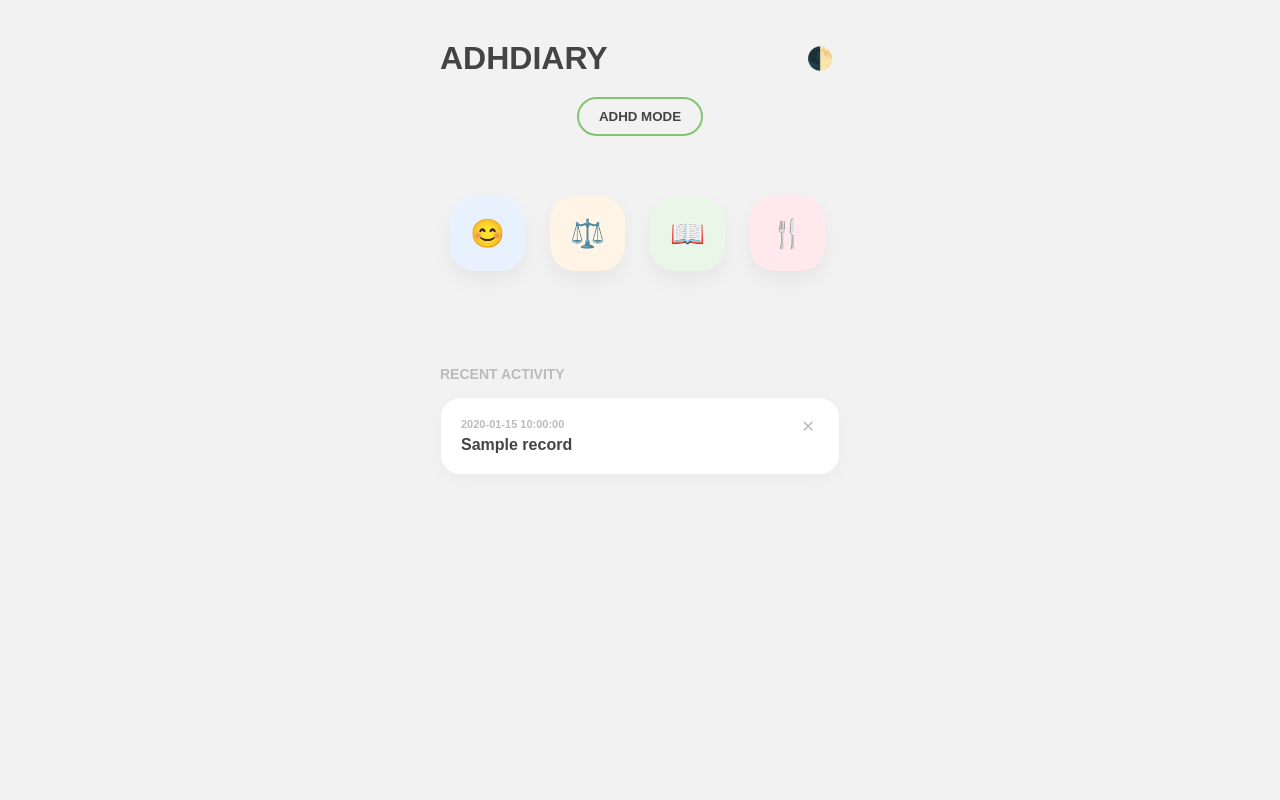
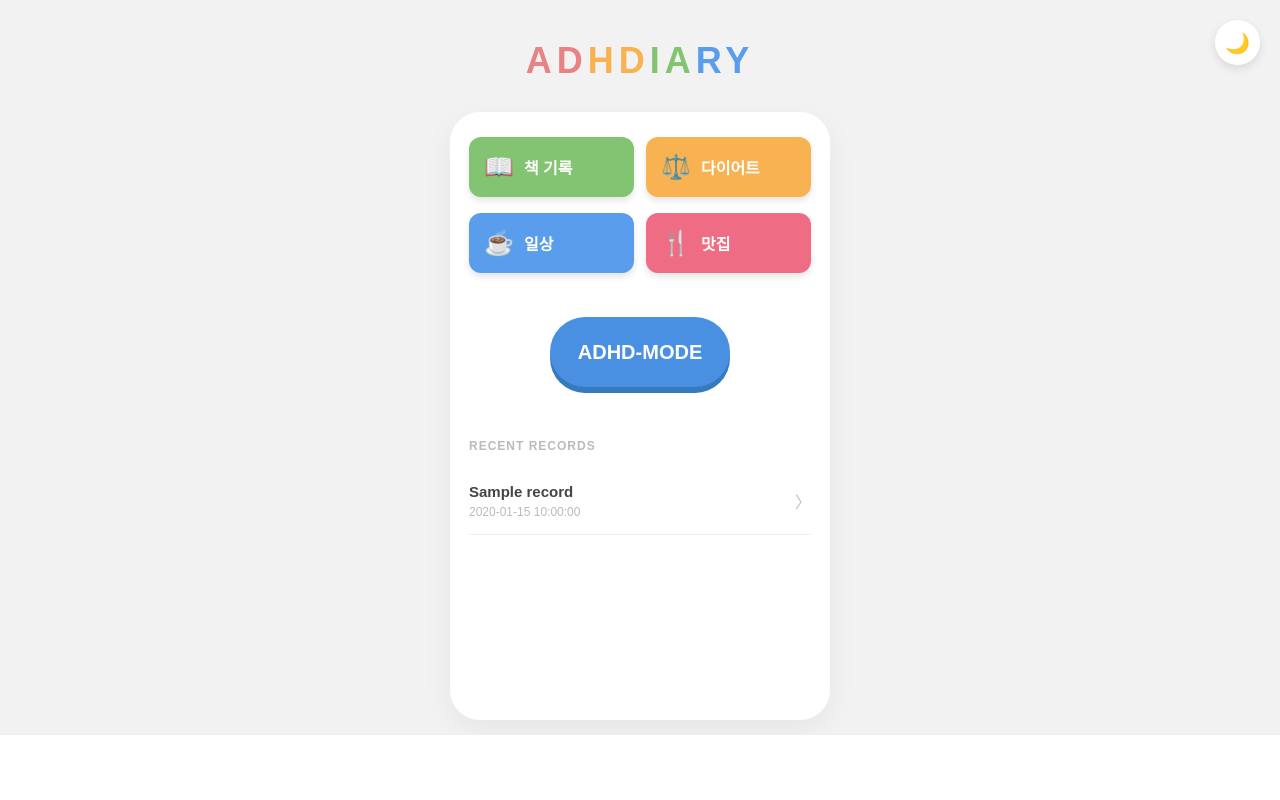
Before and after one commit to wealthsmurf/ADHdiary, a FastAPI app: template templates/index.html in a window 1280 px wide. Run offline with FastAPI, Linux system fonts and the light colour scheme; the template is opened without the code that fills it: most values are stand-ins (such as "Sample title", 1, 10 or a date in 2020).

Commit message:
Update index.html

```diff
--- a/templates/index.html
+++ b/templates/index.html
@@ -5,103 +5,234 @@
     <meta name="viewport" content="width=device-width, initial-scale=1.0">
     <title>ADHDIARY</title>
     <style>
-        :root { --bg-color: #F2F2F2; --card-bg: #FFFFFF; --text-main: #444; --text-sub: #BBBBBB; --border-color: #EEEEEE; }
-        body.dark-mode { --bg-color: #121212; --card-bg: #1E1E1E; --text-main: #FFFFFF; --text-sub: #888; --border-color: #333; }
-        body { margin: 0; padding: 0; font-family: 'Apple SD Gothic Neo', sans-serif; background: var(--bg-color); color: var(--text-main); display: flex; flex-direction: column; align-items: center; min-height: 100vh; transition: 0.3s; }
-
-        .header { width: 90%; max-width: 400px; margin-top: 40px; display: flex; justify-content: space-between; align-items: center; }
-        .adhd-btn { padding: 10px 20px; border-radius: 50px; border: 2px solid #82C471; background: none; color: var(--text-main); font-weight: bold; cursor: pointer; }
-
-        /* 아이콘 영역 */
-        #adhd-area { position: relative; width: 100%; max-width: 400px; height: 180px; margin-top: 20px; }
-        .cat-btn {
-            position: absolute; width: 75px; height: 75px; border-radius: 25px;
-            display: flex; align-items: center; justify-content: center; font-size: 28px;
-            text-decoration: none; box-shadow: 0 10px 20px rgba(0,0,0,0.05); transition: transform 0.2s;
+        :root {
+            /* 라이트모드 변수 */
+            --bg-color: #F2F2F2;
+            --card-bg: #FFFFFF;
+            --text-main: #444444;
+            --text-sub: #BBBBBB;
+            --border-color: #EEEEEE;
+            --adhd-blue: #4A90E2;
         }
 
-        /* 피드 리스트 */
-        .feed-container { width: 90%; max-width: 400px; margin-top: 30px; padding-bottom: 50px; }
-        .feed-title { font-size: 14px; font-weight: bold; color: var(--text-sub); margin-bottom: 15px; }
+        body.dark-mode {
+            /* 다크모드 변수 */
+            --bg-color: #121212;
+            --card-bg: #1E1E1E;
+            --text-main: #FFFFFF;
+            --text-sub: #888888;
+            --border-color: #333333;
+        }
+
+        body {
+            margin: 0; padding: 0; font-family: 'Apple SD Gothic Neo', sans-serif;
+            background-color: var(--bg-color); display: flex; flex-direction: column;
+            align-items: center; min-height: 100vh; overflow-x: hidden;
+            color: var(--text-main); transition: background-color 0.3s, color 0.3s;
+        }
+
+        /* 다크모드 토글 버튼 */
+        .dark-toggle {
+            position: fixed; top: 20px; right: 20px; width: 45px; height: 45px;
+            background: var(--card-bg); border-radius: 50%; display: flex;
+            align-items: center; justify-content: center; cursor: pointer;
+            box-shadow: 0 4px 10px rgba(0,0,0,0.1); z-index: 3000; font-size: 20px;
+        }
+
+        .logo { margin-top: 40px; font-size: 36px; font-weight: 900; letter-spacing: 5px; text-align: center; }
+        .logo span:nth-child(1), .logo span:nth-child(2) { color: #E88385; }
+        .logo span:nth-child(3), .logo span:nth-child(4) { color: #F9B252; }
+        .logo span:nth-child(5), .logo span:nth-child(6) { color: #82C471; }
+        .logo span:nth-child(7), .logo span:nth-child(8) { color: #5B9DED; }
+
+        .main-card {
+            background: var(--card-bg); width: 90%; max-width: 380px; margin-top: 30px;
+            border-radius: 30px; box-shadow: 0 10px 30px rgba(0,0,0,0.05);
+            display: flex; flex-direction: column; align-items: center; padding-bottom: 20px;
+            flex-grow: 1; margin-bottom: 80px; transition: background 0.3s;
+        }
+
+        .grid-container {
+            display: grid; grid-template-columns: 1fr 1fr;
+            gap: 12px; width: 90%; margin-top: 25px; position: relative; min-height: 140px;
+        }
+
+        .category-btn {
+            height: 60px; border-radius: 12px; border: none;
+            color: white; font-size: 16px; font-weight: bold;
+            display: flex; align-items: center; justify-content: flex-start;
+            padding: 0 15px; cursor: pointer; box-shadow: 0 4px 6px rgba(0,0,0,0.1);
+        }
+        .category-btn .icon { font-size: 24px; margin-right: 10px; }
+
+        .btn-book { background-color: #82C471; }
+        .btn-diet { background-color: #F9B252; }
+        .btn-daily { background-color: #5B9DED; }
+        .btn-food { background-color: #EF6C85; }
+
+        .adhd-mode-btn {
+            width: 180px; height: 70px; background-color: var(--adhd-blue);
+            color: white; border-radius: 35px; border: none;
+            font-size: 20px; font-weight: 900; margin-top: 40px;
+            box-shadow: 0 6px 0 #357ABD; cursor: pointer; z-index: 2000;
+        }
+
+        .record-section { width: 90%; margin-top: 40px; text-align: left; }
+        .record-section h3 { font-size: 12px; color: var(--text-sub); letter-spacing: 1px; margin-bottom: 15px; }
+
         .record-card {
-            background: var(--card-bg); border-radius: 20px; padding: 20px; margin-bottom: 12px;
-            box-shadow: 0 5px 15px rgba(0,0,0,0.03); position: relative; border: 1px solid var(--border-color);
+            border-bottom: 1px solid var(--border-color); padding: 15px 0;
+            display: flex; justify-content: space-between; align-items: center; cursor: pointer;
         }
-        .record-card .date { font-size: 11px; color: var(--text-sub); margin-bottom: 6px; font-weight: bold; }
-        .record-card .title { font-size: 16px; font-weight: bold; }
-        .delete-btn { position: absolute; top: 18px; right: 18px; border: none; background: none; color: var(--text-sub); cursor: pointer; font-size: 16px; }
+        .record-info b { font-size: 15px; color: var(--text-main); }
+        .record-info p { font-size: 12px; color: var(--text-sub); margin: 4px 0 0 0; }
+
+        .bottom-nav {
+            width: 100%; height: 65px; background: var(--card-bg);
+            position: fixed; bottom: 0; display: flex;
+            justify-content: space-around; align-items: center;
+            border-top: 1px solid var(--border-color); font-size: 24px; color: var(--adhd-blue); z-index: 1000;
+        }
+
+        .modal { display: none; position: fixed; z-index: 4000; left: 0; top: 0; width: 100%; height: 100%; background: rgba(0,0,0,0.7); }
+        .modal-content { background: var(--card-bg); margin: 25% auto; padding: 25px; width: 80%; max-width: 320px; border-radius: 25px; position: relative; color: var(--text-main); }
+        .delete-btn { background: #ff8a80; color: white; border: none; width: 100%; padding: 12px; border-radius: 12px; margin-top: 20px; font-weight: bold; cursor: pointer; }
     </style>
 </head>
 <body>
 
-    <div class="header">
-        <h1 style="font-weight: 900; margin: 0;">ADHDIARY</h1>
-        <button onclick="toggleDarkMode()" style="background:none; border:none; font-size: 22px; cursor:pointer;">🌓</button>
+    <div class="dark-toggle" onclick="toggleDarkMode()" id="darkBtn">🌙</div>
+
+    <div class="logo">
+        <span>A</span><span>D</span><span>H</span><span>D</span><span>I</span><span>A</span><span>R</span><span>Y</span>
     </div>
 
-    <div style="margin-top: 20px;">
-        <button class="adhd-btn" onclick="startADHD()">ADHD MODE</button>
+    <div class="main-card">
+        <div class="grid-container" id="boundary">
+            <button class="category-btn btn-book" id="btn1" onclick="location.href='/book'">
+                <span class="icon">📖</span> 책 기록
+            </button>
+            <button class="category-btn btn-diet" id="btn2" onclick="location.href='/diet'">
+                <span class="icon">⚖️</span> 다이어트
+            </button>
+            <button class="category-btn btn-daily" id="btn3" onclick="location.href='/daily'">
+                <span class="icon">☕</span> 일상
+            </button>
+            <button class="category-btn btn-food" id="btn4" onclick="location.href='/food'">
+                <span class="icon">🍴</span> 맛집
+            </button>
+        </div>
+
+        <button class="adhd-mode-btn" onclick="toggleADHD()">ADHD-MODE</button>
+
+        <div class="record-section">
+            <h3>RECENT RECORDS</h3>
+            {% for record in records %}
+            <div class="record-card" onclick="openModal('{{ record.id }}', '{{ record.type }}')">
+                <div class="record-info">
+                    <b>{{ record.title }}</b>
+                    <p>{{ record.date }}</p>
+                </div>
+                <div style="color: var(--text-sub);">〉</div>
+            </div>
+            {% endfor %}
+        </div>
     </div>
 
-    <div id="adhd-area">
-        <a href="/daily" class="cat-btn" style="background:#E8F2FF; left:10px; top:40px;">😊</a>
-        <a href="/diet" class="cat-btn" style="background:#FFF4E5; left:110px; top:40px;">⚖️</a>
-        <a href="/book" class="cat-btn" style="background:#EAF7E8; left:210px; top:40px;">📖</a>
-        <a href="/food" class="cat-btn" style="background:#FFE9EC; left:310px; top:40px;">🍴</a>
+    <div class="bottom-nav">
+        <div onclick="location.href='/'"></div><div></div><div></div><div></div>
     </div>
 
-    <div class="feed-container">
-        <div class="feed-title">RECENT ACTIVITY</div>
-        {% for r in records %}
-        <div class="record-card">
-            <div class="date">{{ r.date }}</div>
-            <div class="title">{{ r.title }}</div>
-
-            <form action="/delete_{{ r.type }}/{{ r.id }}" method="post" onsubmit="return confirm('지울까요?');">
-                <button type="submit" class="delete-btn">✕</button>
+    <div id="detailModal" class="modal">
+        <div class="modal-content">
+            <h2 id="modalTitle" style="margin:0; font-size:18px"></h2>
+            <p id="modalDate" style="color:var(--text-sub); font-size:11px; margin-bottom:15px"></p>
+            <div id="modalMemo" style="font-size:14px; line-height:1.6; border-top:1px solid var(--border-color); padding-top:15px; min-height:80px"></div>
+            <form id="deleteForm" method="post">
+                <button type="submit" class="delete-btn">삭제하기</button>
             </form>
+            <button onclick="closeModal()" style="width:100%; margin-top:10px; border:none; background:none; color:var(--text-sub); cursor:pointer">닫기</button>
         </div>
-        {% else %}
-        <p style="text-align: center; color: var(--text-sub); font-size: 13px;">아직 기록이 없습니다.</p>
-        {% endfor %}
     </div>
 
     <script>
-        // 다크모드
+        // 1. 다크모드 로직
         function toggleDarkMode() {
-            document.body.classList.toggle('dark-mode');
-            localStorage.setItem('darkMode', document.body.classList.contains('dark-mode'));
+            const body = document.body;
+            body.classList.toggle('dark-mode');
+            const isDark = body.classList.contains('dark-mode');
+            localStorage.setItem('darkMode', isDark);
+            document.getElementById('darkBtn').innerText = isDark ? '☀️' : '🌙';
         }
-        if (localStorage.getItem('darkMode') === 'true') document.body.classList.add('dark-mode');
 
-        // ADHD 튕기기 애니메이션 (undefined 오류를 일으킬만한 요소 제거)
-        let isAnimating = false;
-        function startADHD() {
-            if (isAnimating) return;
-            isAnimating = true;
+        if (localStorage.getItem('darkMode') === 'true') {
+            document.body.classList.add('dark-mode');
+            document.getElementById('darkBtn').innerText = '☀️';
+        }
 
-            const btns = document.querySelectorAll('.cat-btn');
-            const area = document.getElementById('adhd-area');
-            const areaWidth = area.clientWidth;
-            const areaHeight = area.clientHeight;
+        // 2. ADHD 모드 애니메이션
+        let isADHD = false;
+        let animationId;
+        const buttons = document.querySelectorAll('.category-btn');
+        let particles = [];
 
-            btns.forEach(btn => {
-                let x = btn.offsetLeft;
-                let y = btn.offsetTop;
-                let dx = (Math.random() - 0.5) * 10;
-                let dy = (Math.random() - 0.5) * 10;
+        function toggleADHD() {
+            isADHD = !isADHD;
+            if (isADHD) {
+                particles = [];
+                buttons.forEach((btn) => {
+                    const rect = btn.getBoundingClientRect();
+                    particles.push({
+                        el: btn,
+                        x: rect.left,
+                        y: rect.top,
+                        width: rect.width,
+                        height: rect.height,
+                        dx: (Math.random() - 0.5) * 10,
+                        dy: (Math.random() - 0.5) * 10
+                    });
+                    btn.style.width = rect.width + 'px';
+                    btn.style.height = rect.height + 'px';
+                    btn.style.position = 'fixed';
+                    btn.style.left = '0px';
+                    btn.style.top = '0px';
+                    btn.style.zIndex = '1500';
+                });
+                animate();
+            } else {
+                location.reload();
+            }
+        }
 
-                function move() {
-                    x += dx; y += dy;
-                    if (x <= 0 || x >= areaWidth - 75) dx *= -1;
-                    if (y <= 0 || y >= areaHeight - 75) dy *= -1;
+        function animate() {
+            if (!isADHD) return;
+            particles.forEach(p => {
+                p.x += p.dx;
+                p.y += p.dy;
+                if (p.x <= 0 || p.x + p.width >= window.innerWidth) p.dx *= -1;
+                if (p.y <= 0 || p.y + p.height >= window.innerHeight - 65) p.dy *= -1;
+                p.el.style.transform = `translate3d(${p.x}px, ${p.y}px, 0)`;
+            });
+            animationId = requestAnimationFrame(animate);
+        }
 
-                    btn.style.left = x + 'px';
-                    btn.style.top = y + 'px';
-                    requestAnimationFrame(move);
-                }
-                move();
-            });
+        // 3. 모달 로직
+        async function openModal(id, type) {
+            try {
+                const res = await fetch(`/${type}/${id}`);
+                const data = await res.json();
+                document.getElementById('modalTitle').innerText = data.title;
+                document.getElementById('modalDate').innerText = data.date;
+                document.getElementById('modalMemo').innerText = data.memo;
+                document.getElementById('deleteForm').action = `/delete_${type}/${id}`;
+                document.getElementById('detailModal').style.display = "block";
+            } catch (e) {
+                alert("기록을 불러오는데 실패했습니다.");
+            }
+        }
+
+        function closeModal() {
+            document.getElementById('detailModal').style.display = "none";
         }
     </script>
 </body>
```
